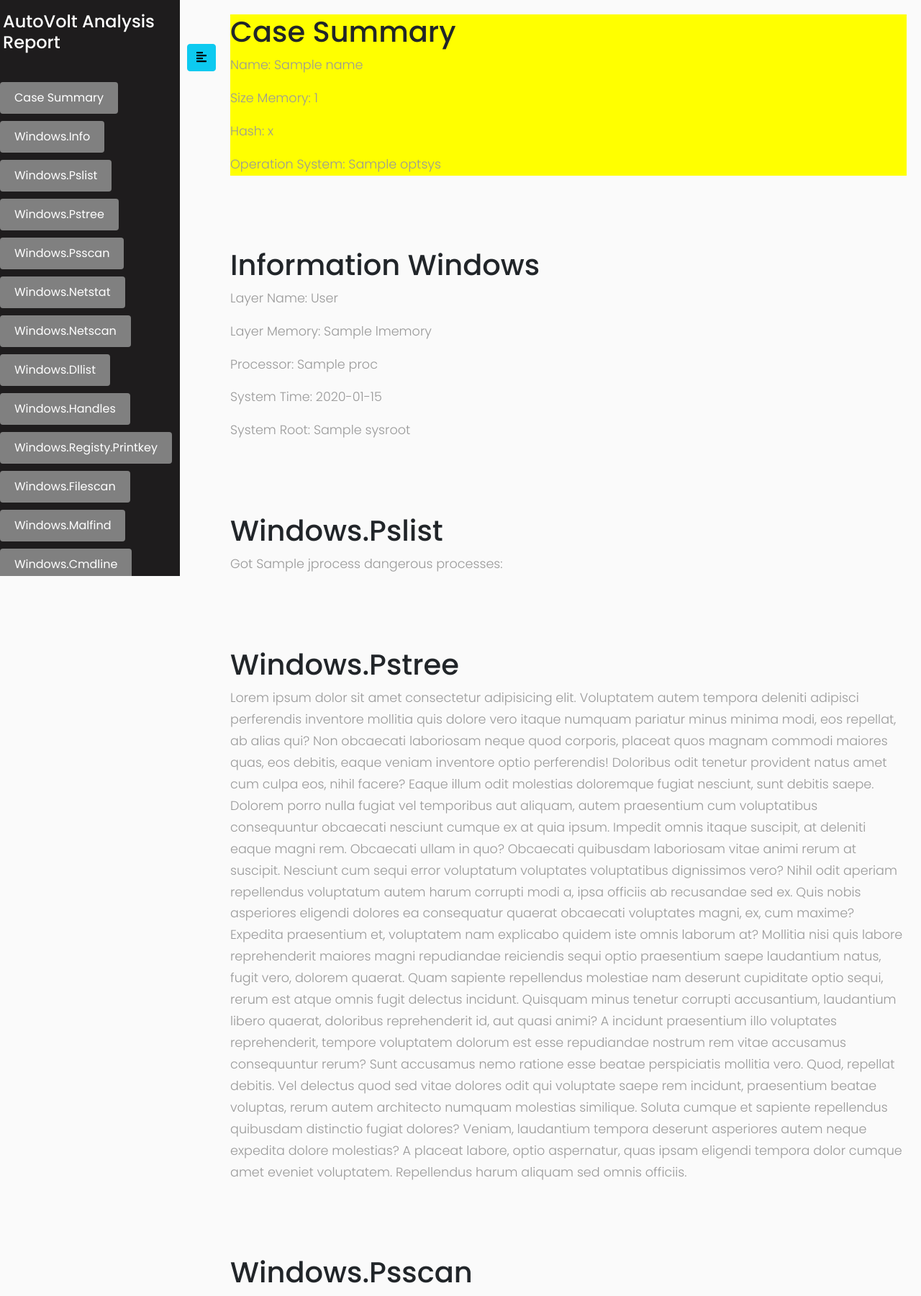
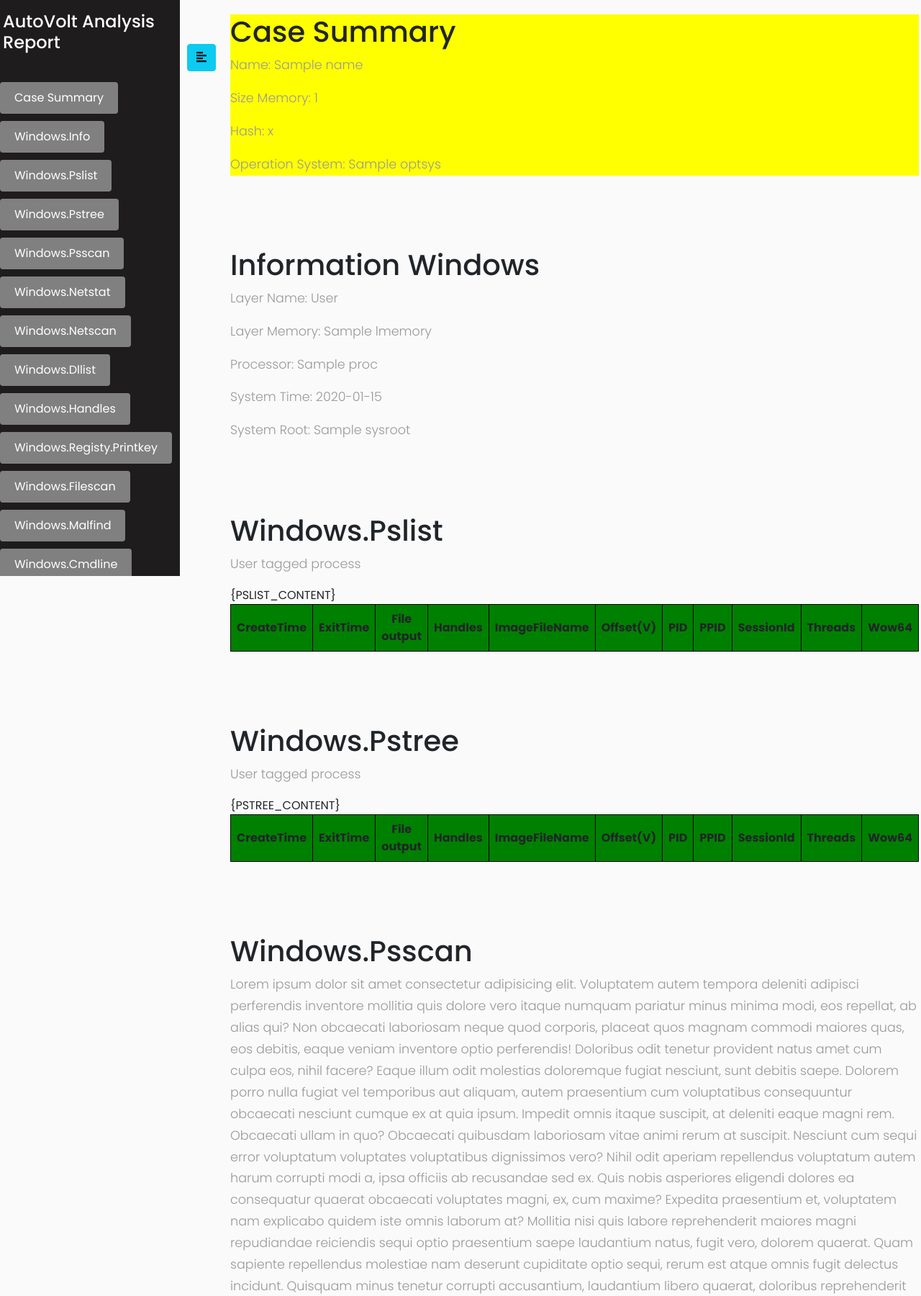
Before and after one commit to vitaciminIPI/MalzDetection-Tools, a Flask app: template templates/generateReport.html in a window 1280 px wide. Shown: the top 1800 px of the page at 72% size. Run offline with Flask 3, Linux system fonts and the light colour scheme; the template is opened without the code that fills it: most values are stand-ins (such as "Sample title", 1, 10 or a date in 2020); lists and menus that the app fills with data are empty; some libraries are stand-ins or nearby versions.

Commit message:
Add files via upload

```diff
--- a/templates/generateReport.html
+++ b/templates/generateReport.html
@@ -238,8 +238,19 @@
         }
 
         table {
-            overflow-x: auto;
-            max-width: 100%;
+            border-collapse: collapse;
+            width: 100%;
+            text-align: center;
+        }
+
+        th,
+        td {
+            padding: 8px;
+            border: 1px solid black;
+        }
+
+        th {
+            background-color: green;
         }
 
         /* ---------------------------------------------------
@@ -366,41 +377,51 @@
                 </section>
                 <section class="section" id="section3">
                     <h1>Windows.Pslist</h1>
-                    <p>Got {{ jprocess }} dangerous processes:</p>
-
+                    <p>User tagged process</p>
+                    <table id="reportTable">
+                        <thead>
+                            <tr>
+                                <th>CreateTime</th>
+                                <th>ExitTime</th>
+                                <th>File output</th>
+                                <th>Handles</th>
+                                <th>ImageFileName</th>
+                                <th>Offset(V)</th>
+                                <th>PID</th>
+                                <th>PPID</th>
+                                <th>SessionId</th>
+                                <th>Threads</th>
+                                <th>Wow64</th>
+                            </tr>
+                        </thead>
+                        <tbody>
+                            {PSLIST_CONTENT}
+                        </tbody>
+                    </table>
                 </section>
                 <section class="section" id="section4">
                     <h1>Windows.Pstree</h1>
-                    <p>Lorem ipsum dolor sit amet consectetur adipisicing elit. Voluptatem autem tempora deleniti
-                        adipisci perferendis inventore mollitia quis dolore vero itaque numquam pariatur minus minima
-                        modi, eos repellat, ab alias qui?
-                        Non obcaecati laboriosam neque quod corporis, placeat quos magnam commodi maiores quas, eos
-                        debitis, eaque veniam inventore optio perferendis! Doloribus odit tenetur provident natus amet
-                        cum culpa eos, nihil facere?
-                        Eaque illum odit molestias doloremque fugiat nesciunt, sunt debitis saepe. Dolorem porro nulla
-                        fugiat vel temporibus aut aliquam, autem praesentium cum voluptatibus consequuntur obcaecati
-                        nesciunt cumque ex at quia ipsum.
-                        Impedit omnis itaque suscipit, at deleniti eaque magni rem. Obcaecati ullam in quo? Obcaecati
-                        quibusdam laboriosam vitae animi rerum at suscipit. Nesciunt cum sequi error voluptatum
-                        voluptates voluptatibus dignissimos vero?
-                        Nihil odit aperiam repellendus voluptatum autem harum corrupti modi a, ipsa officiis ab
-                        recusandae sed ex. Quis nobis asperiores eligendi dolores ea consequatur quaerat obcaecati
-                        voluptates magni, ex, cum maxime?
-                        Expedita praesentium et, voluptatem nam explicabo quidem iste omnis laborum at? Mollitia nisi
-                        quis labore reprehenderit maiores magni repudiandae reiciendis sequi optio praesentium saepe
-                        laudantium natus, fugit vero, dolorem quaerat.
-                        Quam sapiente repellendus molestiae nam deserunt cupiditate optio sequi, rerum est atque omnis
-                        fugit delectus incidunt. Quisquam minus tenetur corrupti accusantium, laudantium libero quaerat,
-                        doloribus reprehenderit id, aut quasi animi?
-                        A incidunt praesentium illo voluptates reprehenderit, tempore voluptatem dolorum est esse
-                        repudiandae nostrum rem vitae accusamus consequuntur rerum? Sunt accusamus nemo ratione esse
-                        beatae perspiciatis mollitia vero. Quod, repellat debitis.
-                        Vel delectus quod sed vitae dolores odit qui voluptate saepe rem incidunt, praesentium beatae
-                        voluptas, rerum autem architecto numquam molestias similique. Soluta cumque et sapiente
-                        repellendus quibusdam distinctio fugiat dolores?
-                        Veniam, laudantium tempora deserunt asperiores autem neque expedita dolore molestias? A placeat
-                        labore, optio aspernatur, quas ipsam eligendi tempora dolor cumque amet eveniet voluptatem.
-                        Repellendus harum aliquam sed omnis officiis.</p>
+                    <p>User tagged process</p>
+                    <table id="reportTable">
+                        <thead>
+                            <tr>
+                                <th>CreateTime</th>
+                                <th>ExitTime</th>
+                                <th>File output</th>
+                                <th>Handles</th>
+                                <th>ImageFileName</th>
+                                <th>Offset(V)</th>
+                                <th>PID</th>
+                                <th>PPID</th>
+                                <th>SessionId</th>
+                                <th>Threads</th>
+                                <th>Wow64</th>
+                            </tr>
+                        </thead>
+                        <tbody>
+                            {PSTREE_CONTENT}
+                        </tbody>
+                    </table>
                 </section>
                 <section class="section" id="section5">
                     <h1>Windows.Psscan</h1>
```
Also changed, not shown: templates/ManualDashboard.html (+32 -24 lines).
